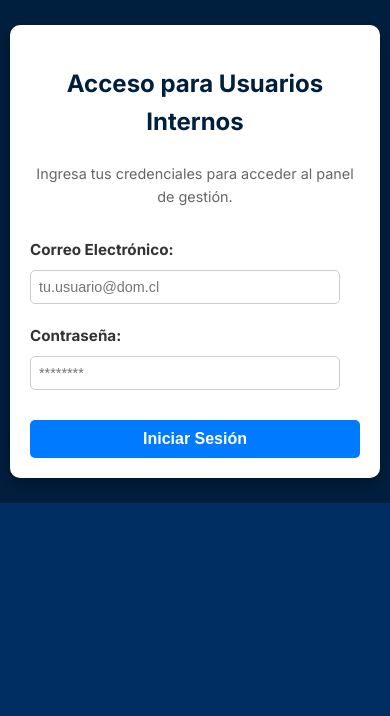
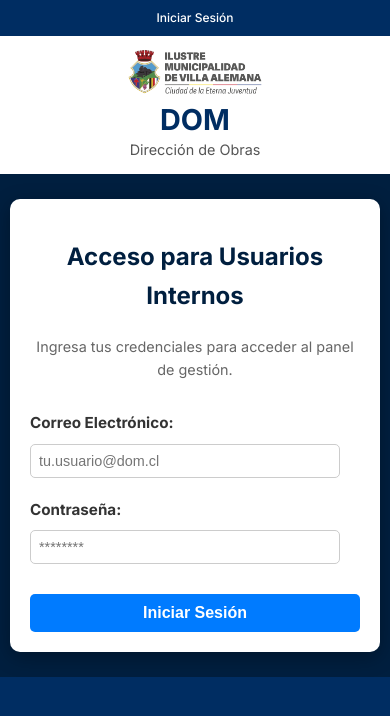
Before and after one commit to gmlopezg/frontend-dom, a React (Vite) app: page /acceso-interno in a window 390 px wide. Shown: the top 716 px of the page. Built offline with nearby package versions, Linux system fonts and the light colour scheme.

Commit message:
ver denuncias de contribuyente

```diff
--- a/src/components/Header/Header.css
+++ b/src/components/Header/Header.css
@@ -49,18 +49,20 @@
   padding: 1rem 2rem; /* Más padding para que sea más gruesa */
   display: flex;
   align-items: center;
+  justify-content: space-between; /* ¡NUEVO! Empuja el logo a la izquierda y el texto a la derecha */
   box-shadow: 0 2px 4px rgba(0, 0, 0, 0.05); /* Sombra sutil */
 }
 
 .logo {
   height: 60px; /* Tamaño del logo */
-  margin-right: 1.5rem; /* Espacio a la derecha del logo */
+  /* margin-right: 1.5rem; <-- ELIMINADO: justify-content: space-between lo maneja */
 }
 
 .text-branding {
   display: flex;
   flex-direction: column;
   justify-content: center;
+  text-align: right; /* Alinea el texto a la derecha dentro de su contenedor */
 }
 
 .dom-text {
@@ -89,7 +91,7 @@
 
   .logo {
     height: 50px;
-    margin-right: 1rem;
+    /* margin-right: 1rem; */
   }
 
   .dom-text {
@@ -123,4 +125,7 @@
     margin-right: 0;
     margin-bottom: 0.5rem;
   }
+  .text-branding {
+    text-align: center; /* Centrar el texto en pantallas muy pequeñas */
+  }
 }
--- a/src/routes/AppRoutes.jsx
+++ b/src/routes/AppRoutes.jsx
@@ -111,9 +111,9 @@ const AppRoutes = () => {
       <Route path="/denuncias/status/:publicId" element={<><Header type="public" /><DenunciaStatusPage /></>} />
       <Route path="/registro-contribuyente" element={<><Header type="public" /><RegistroContribuyentePage /></>} />
 
-      {/* Rutas de Login */}
-      <Route path="/acceso-interno" element={<LoginPage />} />
-      <Route path="/acceso-contribuyente" element={<ContribuyenteLoginPage />} />
+      {/* Rutas de Login - AHORA CON HEADER PÚBLICO */}
+      <Route path="/acceso-interno" element={<><Header type="public" /><LoginPage /></>} />
+      <Route path="/acceso-contribuyente" element={<><Header type="public" /><ContribuyenteLoginPage /></>} />
 
       {/* Rutas Protegidas por el ProtectedLayout */}
       {/* Todas las rutas anidadas aquí tendrán el Header y la lógica de autenticación */}
```
